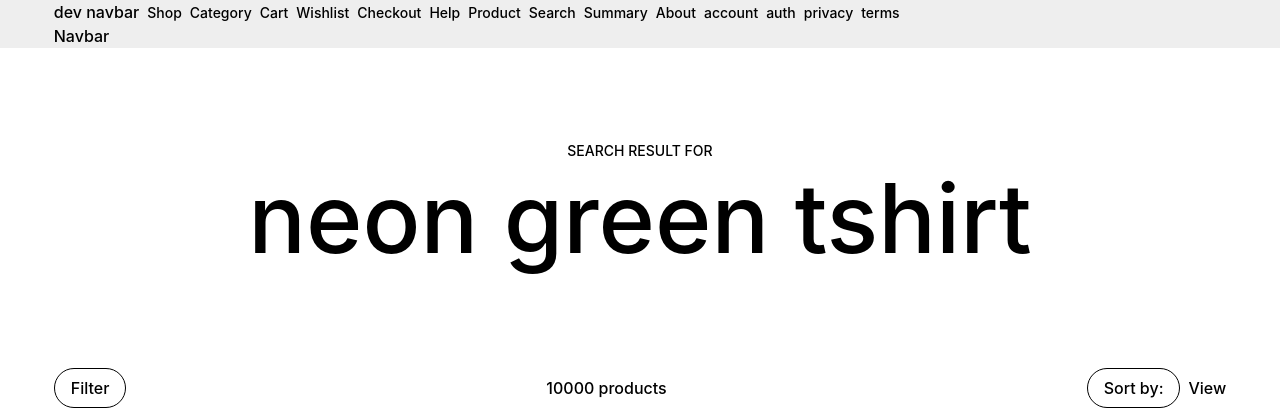
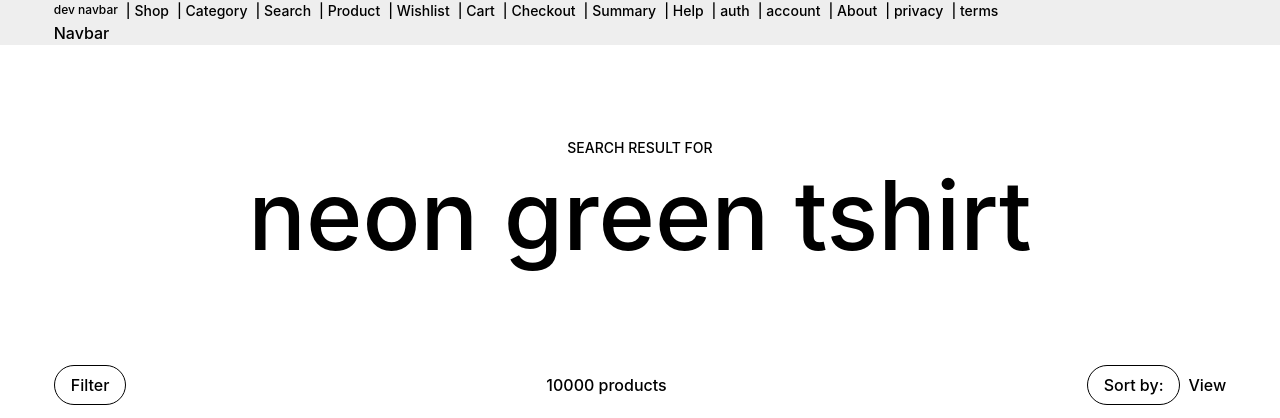
Before and after one commit to mintdexdev/lunastore, a React (Vite) app: page /shop/search-result in a window 1280 px wide. Shown: the top 418 px of the page. Built offline with nearby package versions, Linux system fonts and the light colour scheme; a web font is replaced by a local one.

Commit message:
minor updates

```diff
--- a/src/app/main.jsx
+++ b/src/app/main.jsx
@@ -44,7 +44,7 @@ const router = createBrowserRouter([
     ],
   },
   {
-    path: "/auth",
+    path: "auth",
     Component: Auth,
   },
 
--- a/src/app/pages/Auth.jsx
+++ b/src/app/pages/Auth.jsx
@@ -2,6 +2,17 @@ import React from 'react'
 
 export default function Auth() {
   return (
-    <div>Auth</div>
+    <div className='flex'>
+
+      <div className='w-1/2'>
+        <div>
+          <img src="" alt="" />
+        </div>
+      </div>
+
+      <div className='w-1/2'>
+
+      </div>
+    </div>
   )
 }
--- a/src/app/pages/shop/SearchResult.jsx
+++ b/src/app/pages/shop/SearchResult.jsx
@@ -1,18 +1,15 @@
-import { AllProducts, Container } from '@/components'
+import { AllProducts, Banner, Container } from '@/components'
 
 import React from 'react'
 
 export default function SearchResult() {
   return (
     <div>
-      <div className={`relative aspect-[4/1]  grid place-items-center `}>
 
-        <div className='text-center '>
-          <p className='text-sm uppercase'>Search result for</p>
-          <h1 className='text-l7'>neon green tshirt</h1>
-        </div>
-
-      </div>
+      <Banner varient="noImage"
+        heading='search result for'
+        title='neon green tshirt'
+      />
 
       <section>
         <Container>
--- a/src/components/Navbar.jsx
+++ b/src/components/Navbar.jsx
@@ -5,16 +5,16 @@ import { Link } from 'react-router'
 const navlist = [
   { name: "Shop", link: "/shop" },
   { name: "Category", link: "/shop/t-shirt" },
+  { name: "Search", link: "/shop/search-result" },
+  { name: "Product", link: "shop/product/t-shirt" },
+  { name: "Wishlist", link: "/shop/wishlist" },
   { name: "Cart", link: "/shop/cart" },
-  { name: "Wishlist", link: "/shop/wishlist" },
   { name: "Checkout", link: "/shop/checkout" },
+  { name: "Summary", link: "/shop/summary" },
   { name: "Help", link: "/shop/help" },
-  { name: "Product", link: "shop/product/t-shirt" },
-  { name: "Search", link: "/shop/search-result" },
-  { name: "Summary", link: "/shop/summary" },
+  { name: "auth", link: "/auth" },
+  { name: "account", link: "/account" },
   { name: "About", link: "/about" },
-  { name: "account", link: "/account" },
-  { name: "auth", link: "/auth" },
   { name: "privacy", link: "/privacy" },
   { name: "terms", link: "/terms" },
 ]
@@ -23,12 +23,12 @@ export default function Navbar() {
   return (
     <nav className='bg-c-1a'>
       <Container>
-        <div className='flex gap-2 items-center'>
-          dev navbar
+        <div className='flex gap-2'>
+          <span className='text-s1'>dev navbar</span>
           {navlist.map((item) => (
-            <Link className='text-sm'
+            <Link className='text-sm '
               to={{ pathname: item.link, }}>
-              {item.name}
+              | {item.name}
             </Link>
           ))}
         </div>
```
